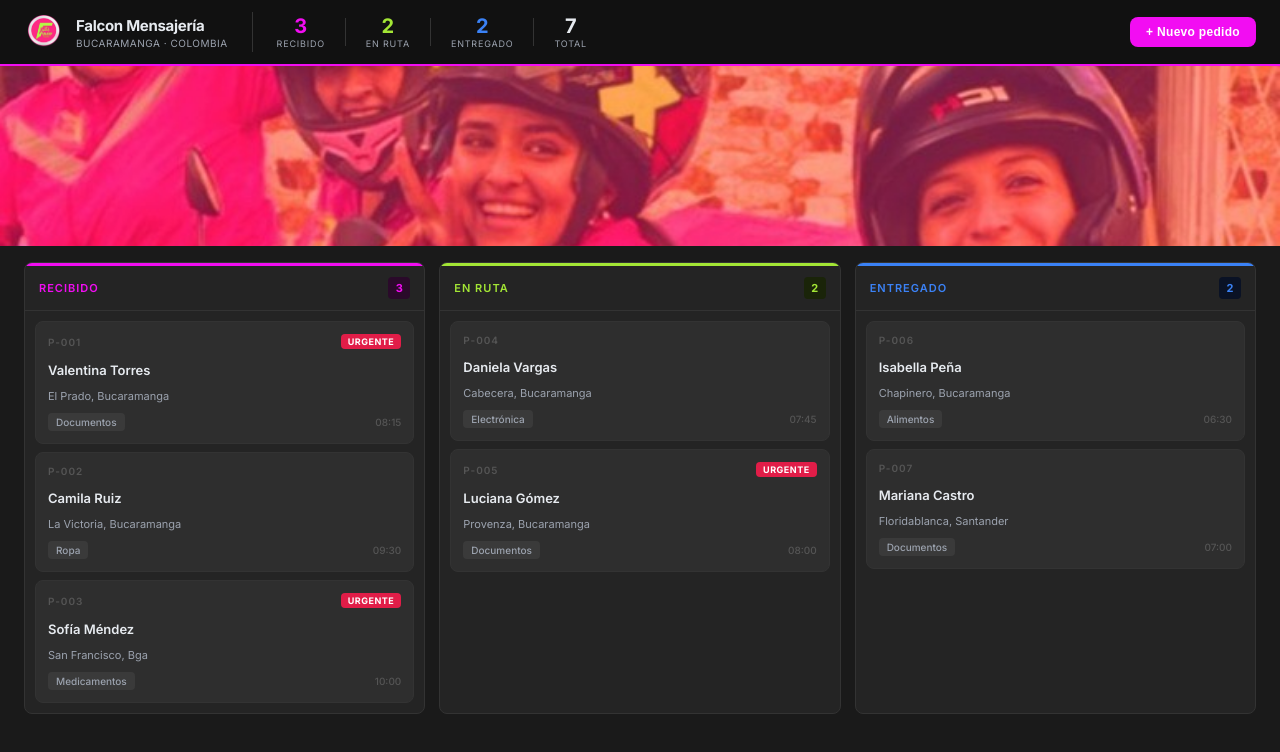
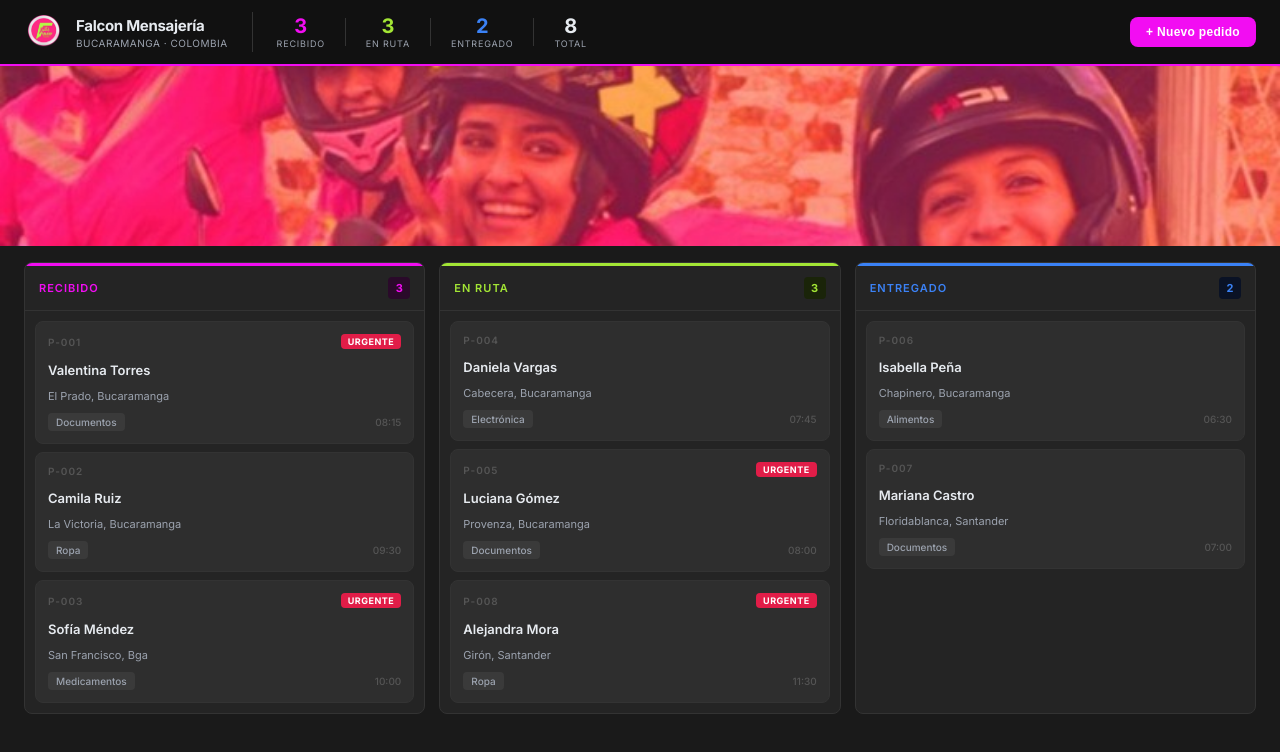
Before and after one commit to monfics123-cyber/falcon-mensajeria, a React (Create React App) app: page / in a window 1280 px wide. Shown: the top 752 px of the page. Built offline with nearby package versions, Linux system fonts and the light colour scheme.

Commit message:
agregar pedido urgente a Giron en columna en ruta

```diff
--- a/src/App.jsx
+++ b/src/App.jsx
@@ -32,6 +32,7 @@ const INICIAL = {
   en_ruta: [
     { id: "P-004", cliente: "Daniela Vargas",  destino: "Cabecera, Bucaramanga",    paquete: "Electrónica",  hora: "07:45", prioridad: "normal" },
     { id: "P-005", cliente: "Luciana Gómez",   destino: "Provenza, Bucaramanga",    paquete: "Documentos",   hora: "08:00", prioridad: "alta"   },
+    { id: "P-008", cliente: "Alejandra Mora", destino: "Girón, Santander", paquete: "Ropa", hora: "11:30", prioridad: "alta" },
   ],
   entregado: [
     { id: "P-006", cliente: "Isabella Peña",   destino: "Chapinero, Bucaramanga",   paquete: "Alimentos",    hora: "06:30", prioridad: "normal" },
```
